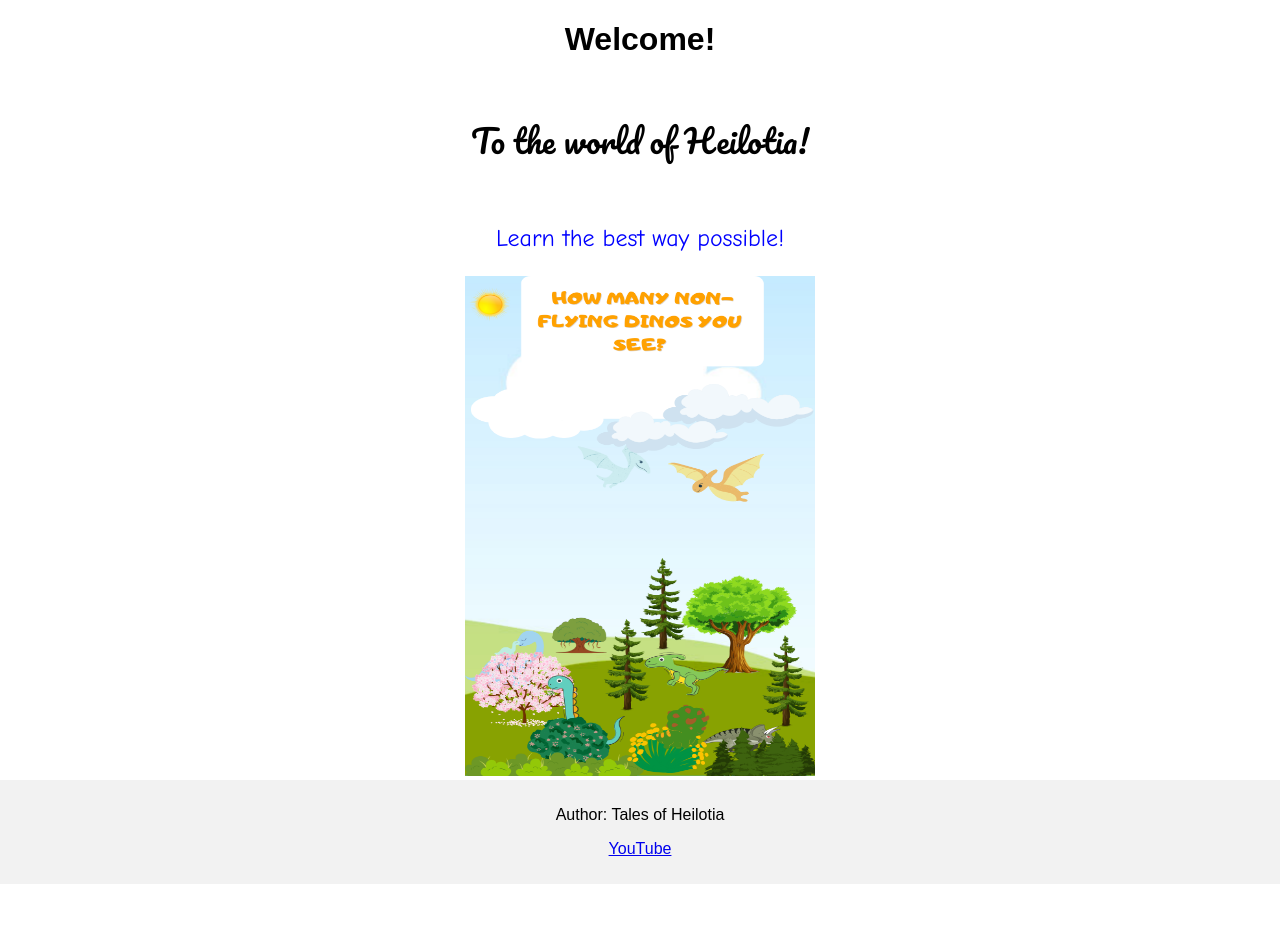
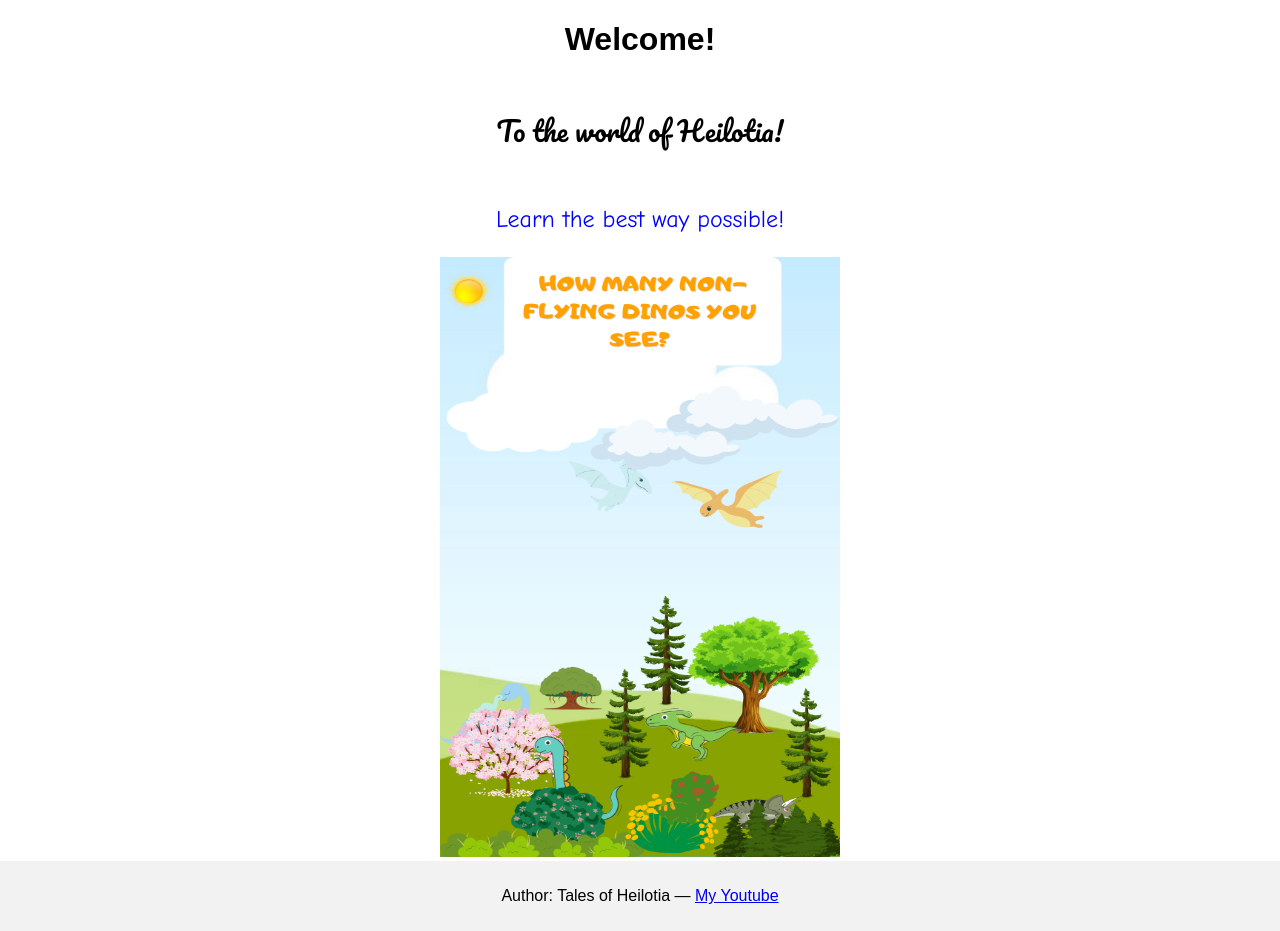
Before and after one commit to HeilotiaStudio/Mproject, a plain HTML site: page index.html in a window 1280 px wide. Before the commit the page ends 884 px from the top, so only its background shows below. Drawn offline with Linux system fonts and the light colour scheme.

Commit message:
Update index.html

```diff
--- a/index.html
+++ b/index.html
@@ -3,7 +3,11 @@
 <head>
   <meta charset="UTF-8">
   <meta name="viewport" content="width=device-width, initial-scale=1.0">
-  <link href="https://fonts.googleapis.com/css2?family=Pacifico&display=swap" rel="stylesheet">
+  <link rel="preconnect" href="https://fonts.googleapis.com">
+<link rel="preconnect" href="https://fonts.gstatic.com" crossorigin>
+<link href="https://fonts.googleapis.com/css2?family=Pacifico&display=swap" rel="stylesheet">
+<link rel="stylesheet" href="style.css">
+
 
 
 
@@ -43,10 +47,10 @@
    <!-- konteineris lai centrētu -->
   <main>
     <h1>Welcome!</h1>
-    <p style="font-family: 'Pacifico', cursive; font-size: 2em;">
+    <p style="font-family: 'Pacifico', cursive; font-size: 1.7em;">
     To the world of Heilotia!
     </p>
-<!-- <br>   atstarpe starp rindām -->
+  <!-- <br>   atstarpe starp rindām -->
     <font face="Comic Sans MS" size="5" color="blue">
     <p>Learn the best way possible!</p>
   </font>
@@ -54,13 +58,15 @@
  <!-- konteineris lai centrētu bildi -->
   <section>
   <center>
-    <img src="img/myImage.png" alt="Your description here" width="350" height="500">
+    <img src="img/myImage.png" alt="Your description here" width="400" height="600">
   </center>
   </section>
  <!-- kājene -->
  <footer>
-    <p>Author: Tales of Heilotia</p>
-    <p><a href="https://www.youtube.com/@TalesOfHeilotia">YouTube</a></p>
-  </footer>
+    <p>
+  Author: Tales of Heilotia —
+  <a href="https://www.youtube.com/@TalesOfHeilotia"> My Youtube</a>
+</p>
+</footer>
 </body>
 </html>
```
